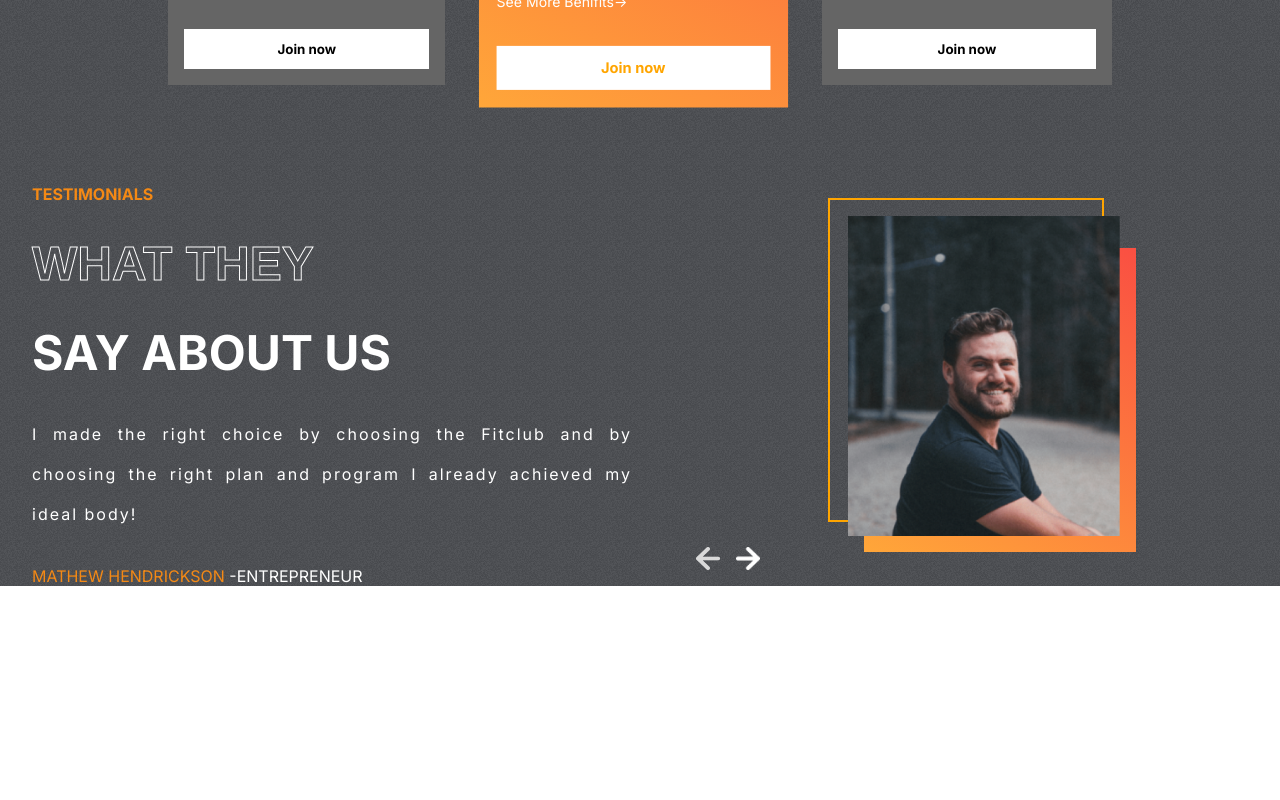
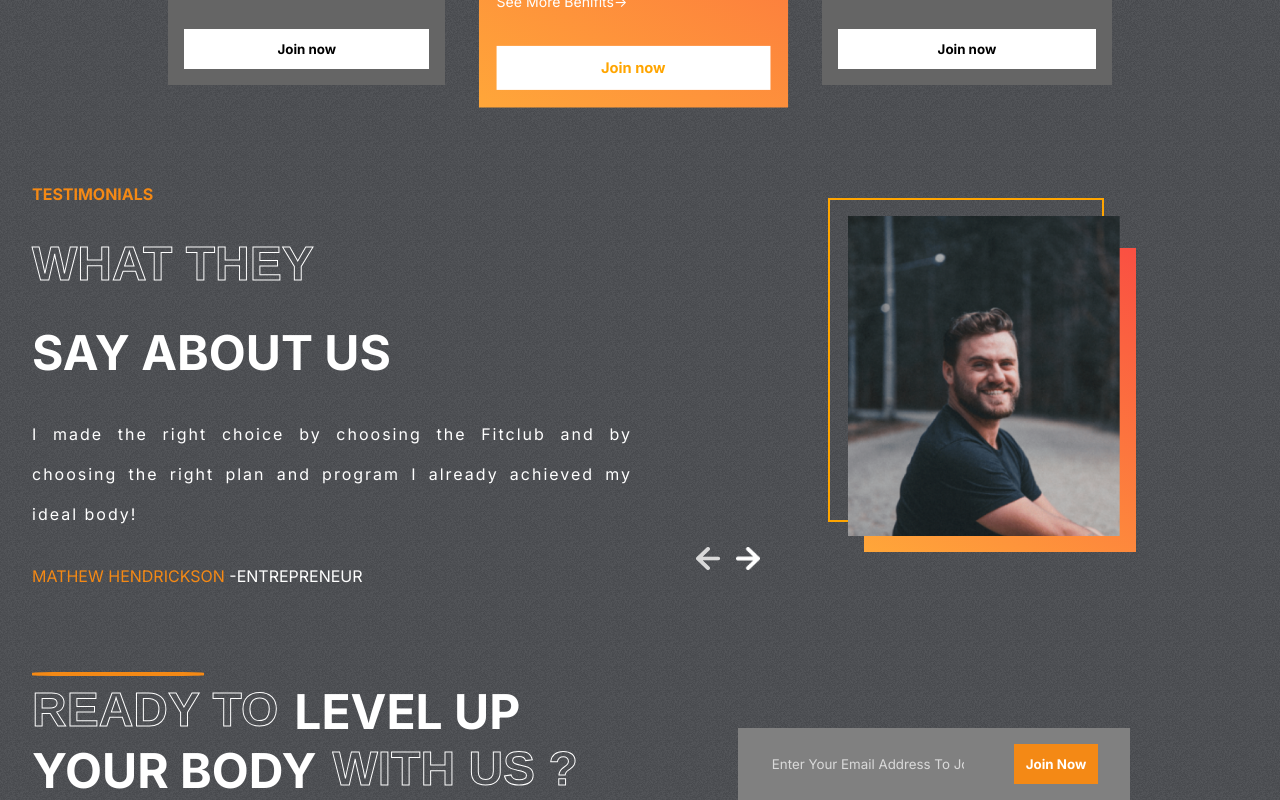
Before and after one commit to Uday3697/The-Fit-Club, a React (Create React App) app: page / in a window 1280 px wide. Shown: the part 2444-3244 px from the top of the page. Before the commit the page ends 3030 px from the top, so only its background shows below. Built offline with nearby package versions, Linux system fonts and the light colour scheme.

Commit message:
join section(email) complited

```diff
--- a/src/App.js
+++ b/src/App.js
@@ -1,5 +1,6 @@
 import './App.css';
 import Hero from './Components/Hero/Hero';
+import Join from './Components/Join/Join';
 import Plans from './Components/Plans/Plans';
 import Programs from './Components/Programs/Programs';
 import Reason from './Components/Reasons/Reason';
@@ -12,6 +13,7 @@
           <Reason/>
           <Plans/>
           <Testimonials/>
+          <Join/>
     </div>
   );
 }
--- /dev/null
+++ b/src/Components/Join/Join.css
@@ -0,0 +1,46 @@
+.Join{
+    display: flex;padding: 0 2rem;
+    gap:10rem;
+}
+.left-j{
+    color: white;
+    font-size: 3rem;
+    font-weight: bold;
+    text-transform: uppercase;
+    position: relative;
+}
+.left-j>hr{
+    margin: -10px 0;
+    position: absolute;
+    width: 10.5rem;
+    border: 2px solid var(--orange);
+    border-radius: 20%;
+}
+.left-j>div{
+    display: flex;
+    gap: 1rem;
+}
+.right-j{
+    display: flex;
+    justify-content: center;
+    align-items: flex-end;
+}
+.email-container{
+    display: flex;
+    gap: 3rem;
+    background-color: gray;
+    padding: 1rem 2rem;
+}
+.email-container>input{
+    background-color: transparent;
+    border: none;
+    outline: none;
+    color: var(--lightgray);
+}
+::placeholder{
+    color: var(--lightgray);
+}
+.btn-j{
+    background-color: var(--orange);
+    color: white;
+}
--- /dev/null
+++ b/src/Components/Join/Join.jsx
@@ -0,0 +1,44 @@
+import React from 'react'
+import { useRef } from 'react'
+import "./Join.css"
+import emailjs from "@emailjs/browser";
+
+
+const Join = () => {
+    const form=useRef();
+    const sendEmail = (e) => {
+        e.preventDefault();
+
+        emailjs.sendForm('service_062rr19', 'template_6ql7jin', form.current, 'VyVOiBG7_EM5Tj8YP')
+          .then((result) => {
+              console.log(result.text);
+          }, (error) => {
+              console.log(error.text);
+          });
+      };
+
+  return (
+    <div className="Join" id='join-us'>
+        <div className="left-j">
+            <hr/>
+            <div>
+                <span className='stroke-text'>READY TO </span>
+                <span>LEVEL UP</span>
+            </div>
+            <div>
+                <span>YOUR BODY</span>
+                <span className='stroke-text'>WITH US ?</span>
+            </div>
+        </div>
+
+        <div className="right-j">
+            <form ref={form} className="email-container" onSubmit={sendEmail}>
+                <input type="email" name="user_email" placeholder='Enter Your Email Address To Join' id="" />
+                <button className='btn btn-j'>Join Now</button>
+            </form>
+        </div>
+    </div>
+  )
+}
+
+export default Join;
```
